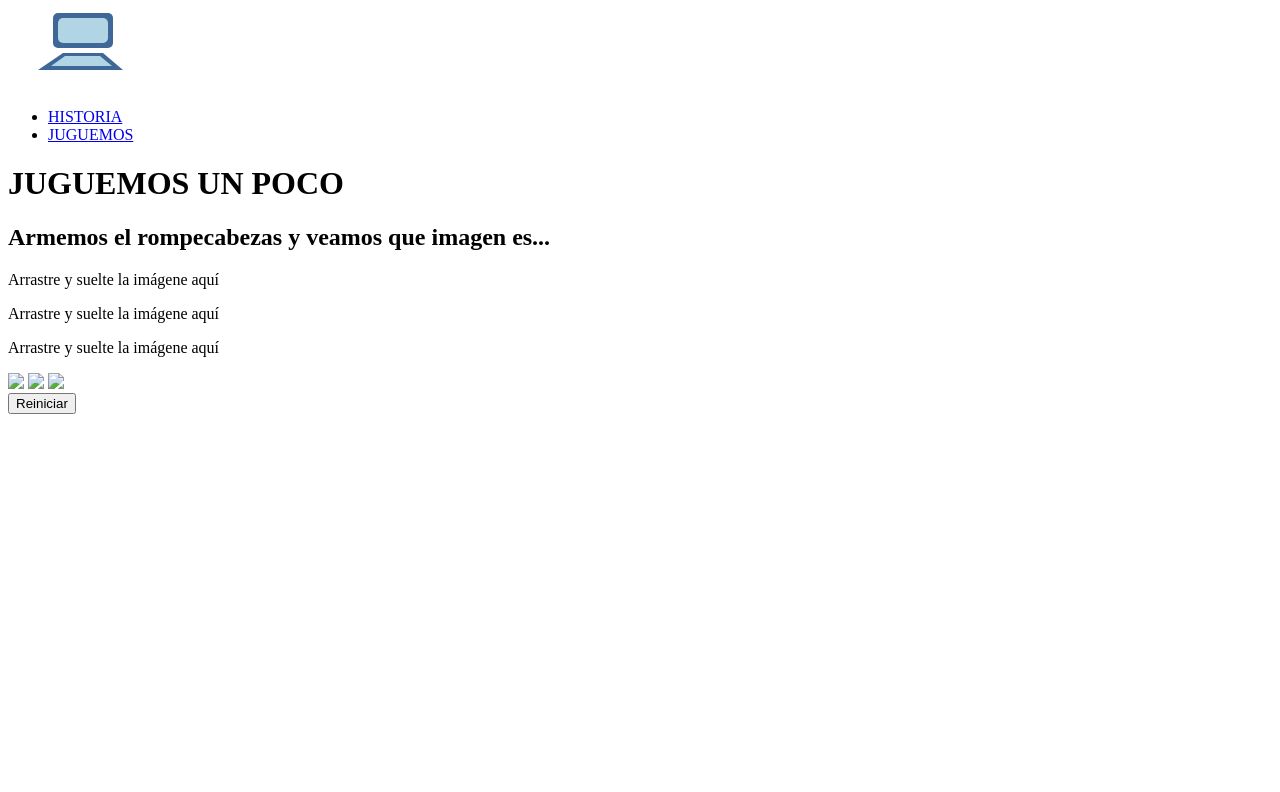
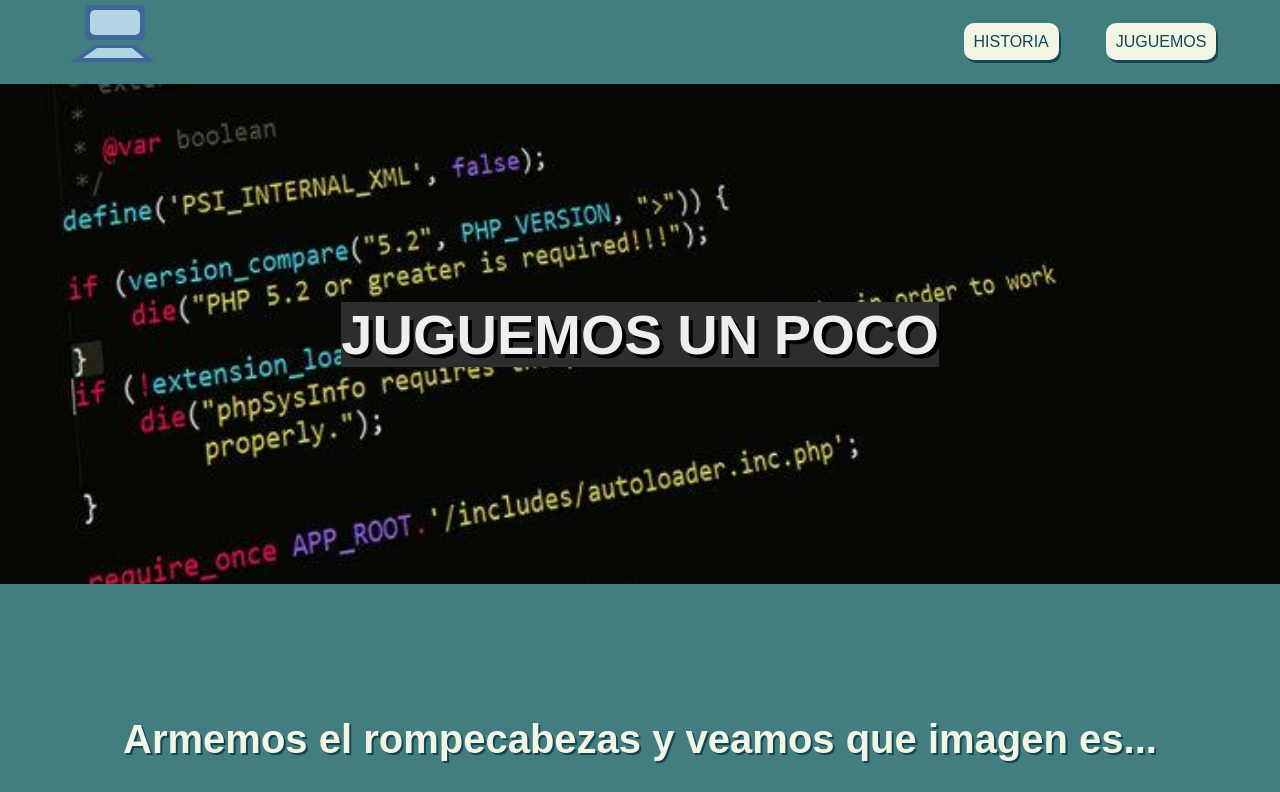
Before and after one commit to pdrgmz2022/TrabajoFinal, a plain HTML site: page Juguemos.html in a window 1280 px wide. Shown: the top 792 px of the page. Drawn offline with Linux system fonts and the light colour scheme; files that its build step writes are made by us from their sources; a script that the page names is missing; files whose address does not match are found by name.

Commit message:
correccion

```diff
--- a/Juguemos.html
+++ b/Juguemos.html
@@ -3,8 +3,8 @@
 <head>
     <meta charset="UTF-8">
     <meta name="viewport" content="width=device-width, initial-scale=1.0">
-    <link rel="stylesheet" href="style.css">
-    <link rel="icon" href="./assets/imagenes/logo.svg" >
+    <link rel="stylesheet" href="estilos.css">
+    <link rel="icon" href="./archivos/imagenes/logo.svg" >
     <title>Proyecto-Final</title>
 </head>
 <body class="body-day">
@@ -43,9 +43,9 @@
                 </div>
             </div>
             <div id="cajaimagenes">
-                <img id="imagen1" src="./assets/imagenes/rompe2.png" />
-                <img id="imagen2" src="./assets/imagenes/Rompe1.png" />
-                <img id="imagen3" src="./assets/imagenes/Rompe3.png" />
+                <img id="imagen1" src="./archivos/imagenes/rompe2.png" />
+                <img id="imagen2" src="./archivos/imagenes/Rompe1.png" />
+                <img id="imagen3" src="./archivos/imagenes/Rompe3.png" />
             </div>
         </section>
         <button onclick="reinicio()" class="botonesVideo reinicio" >Reiniciar</button>
```
